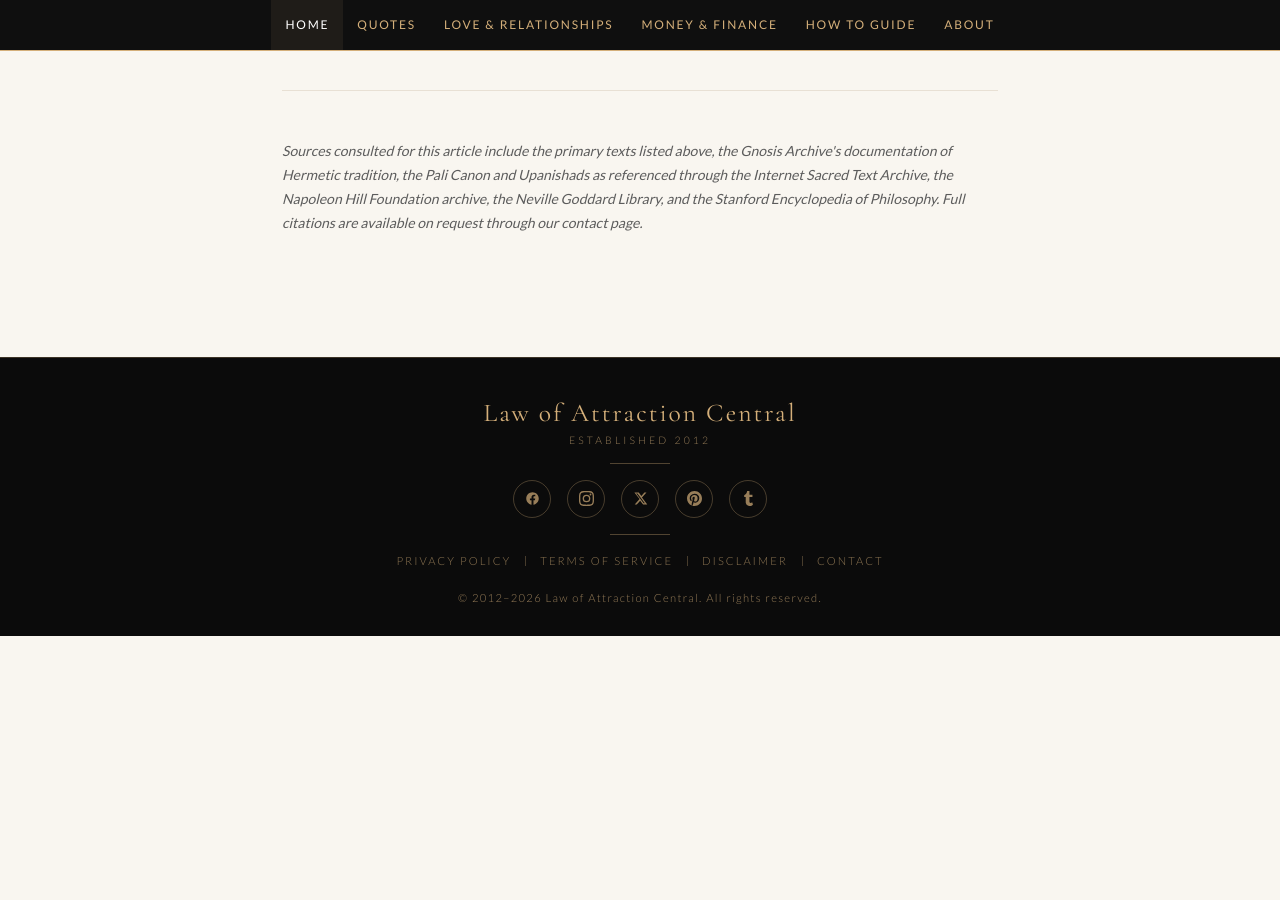
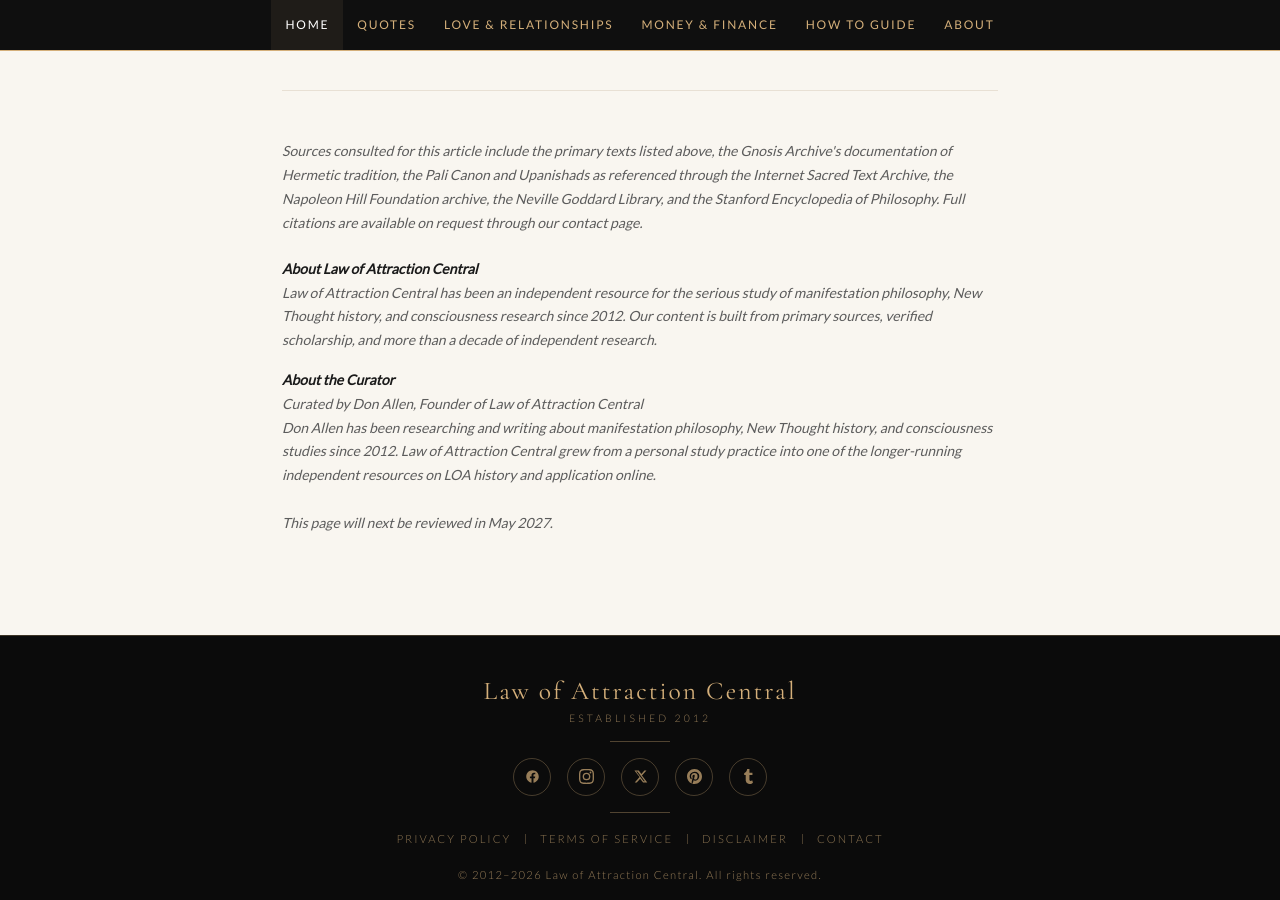
Before and after one commit to LOAC-Central/loacentral, a Jekyll site: the page built from index.html, in a window 1280 px wide and 900 px high, scrolled down 8476 px. Built offline with Jekyll 4.4.1, drawn with Linux system fonts in a browser that asks for light colours; before the commit the page ends 9112 px from its top, so only the background shows below that.

Commit message:
Update index.html

```diff
--- a/index.html
+++ b/index.html
@@ -27,12 +27,19 @@
     "datePublished": "2013-01-01",
     "author": {
       "@type": "Person",
-      "name": "Don Allen"
+      "name": "Don Allen",
+      "jobTitle": "Founder",
+      "worksFor": {
+        "@type": "Organization",
+        "name": "Law of Attraction Central",
+        "url": "https://www.lawofattractioncentral.net"
+      }
     },
     "publisher": {
       "@type": "Organization",
       "name": "Law of Attraction Central",
-      "url": "https://www.lawofattractioncentral.net"
+      "url": "https://www.lawofattractioncentral.net",
+      "foundingDate": "2012"
     },
     "about": [
       {
@@ -391,4 +398,16 @@
 
     <p class="sources-note">Sources consulted for this article include the primary texts listed above, the Gnosis Archive's documentation of Hermetic tradition, the Pali Canon and Upanishads as referenced through the Internet Sacred Text Archive, the Napoleon Hill Foundation archive, the Neville Goddard Library, and the Stanford Encyclopedia of Philosophy. Full citations are available on request through our contact page.</p>
 
+    <div class="sources-note" style="margin-top:1rem;">
+      <strong style="color:#1a1a1a;">About Law of Attraction Central</strong><br>
+      Law of Attraction Central has been an independent resource for the serious study of manifestation philosophy, New Thought history, and consciousness research since 2012. Our content is built from primary sources, verified scholarship, and more than a decade of independent research.
+    </div>
+
+    <div class="sources-note" style="margin-top:1rem;">
+      <strong style="color:#1a1a1a;">About the Curator</strong><br>
+      <em>Curated by Don Allen, Founder of Law of Attraction Central</em><br>
+      Don Allen has been researching and writing about manifestation philosophy, New Thought history, and consciousness studies since 2012. Law of Attraction Central grew from a personal study practice into one of the longer-running independent resources on LOA history and application online.<br><br>
+      This page will next be reviewed in May 2027.
+    </div>
+
   </div>
```
